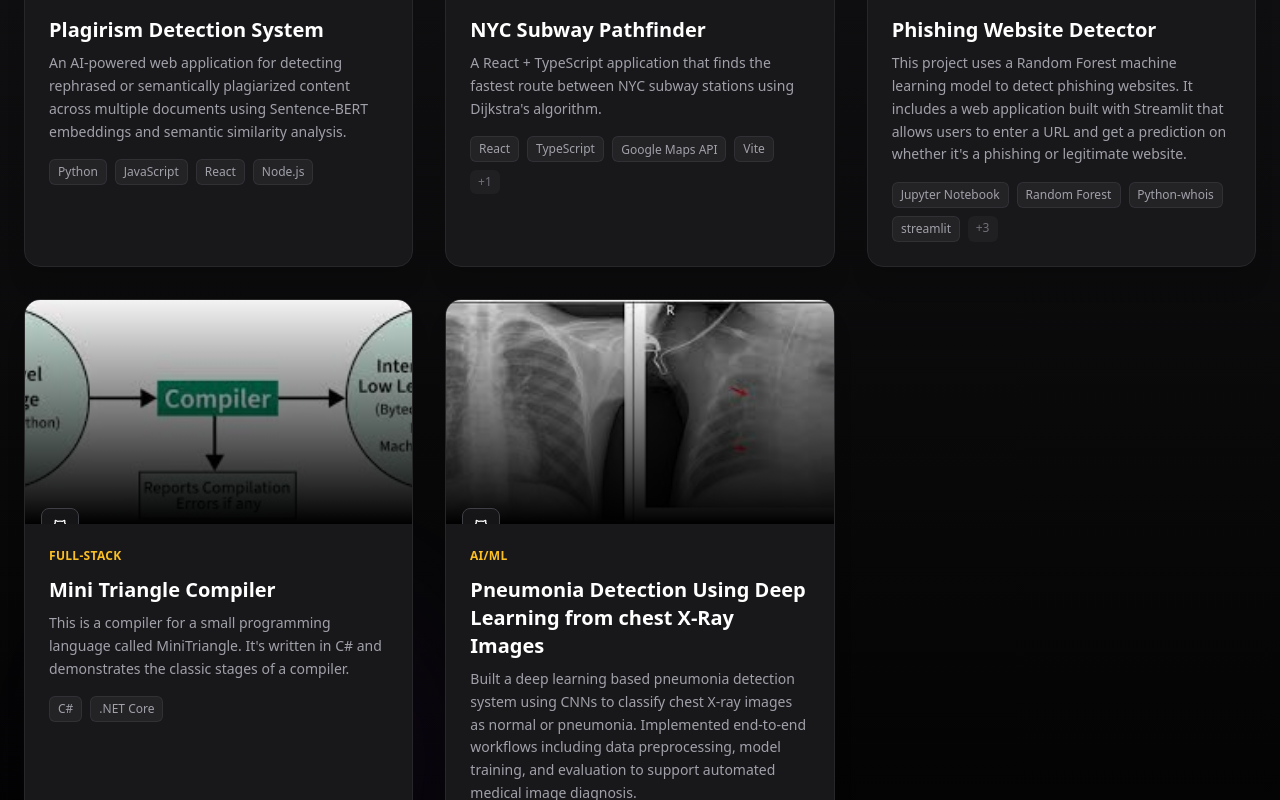
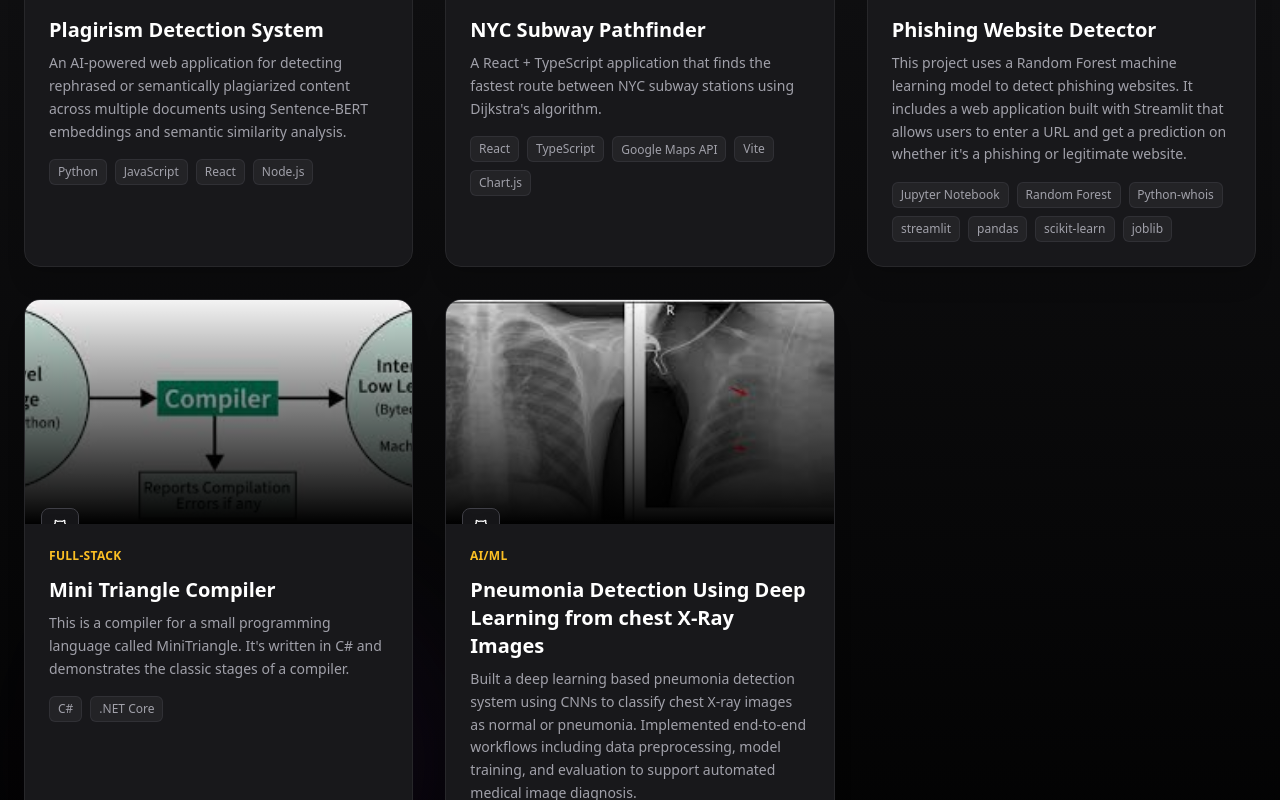
Before and after one commit to siddh113/Portfolio, a React (Vite) app in the folder my-portfolio/: page / in a window 1280 px wide. Shown: the part 4060-4860 px from the top of the page. Built offline with nearby package versions, Linux system fonts and the light colour scheme.

Commit message:
highlight section updated

```diff
--- a/my-portfolio/src/components/portfolio/ProjectSection.jsx
+++ b/my-portfolio/src/components/portfolio/ProjectSection.jsx
@@ -182,7 +182,7 @@ export default function ProjectsSection() {
                   </p>
 
                   <div className="flex flex-wrap gap-2">
-                    {project.technologies.slice(0, 4).map((tech, i) => (
+                    {project.technologies.map((tech, i) => (
                       <span
                         key={i}
                         className="px-2 py-1 text-xs font-medium text-zinc-400 bg-zinc-800/80 rounded-md border border-zinc-700/50"
@@ -190,11 +190,6 @@ export default function ProjectsSection() {
                         {tech}
                       </span>
                     ))}
-                    {project.technologies.length > 4 && (
-                      <span className="px-2 py-1 text-xs font-medium text-zinc-500 bg-zinc-800/50 rounded-md">
-                        +{project.technologies.length - 4}
-                      </span>
-                    )}
                   </div>
                 </div>
               </motion.div>
```
